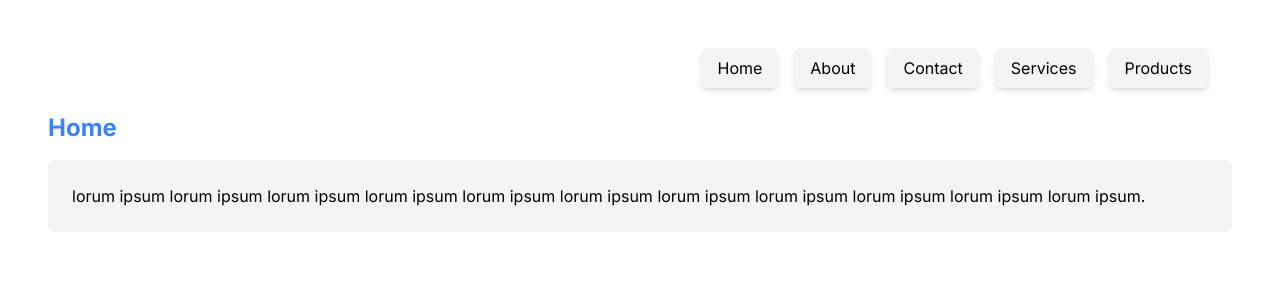
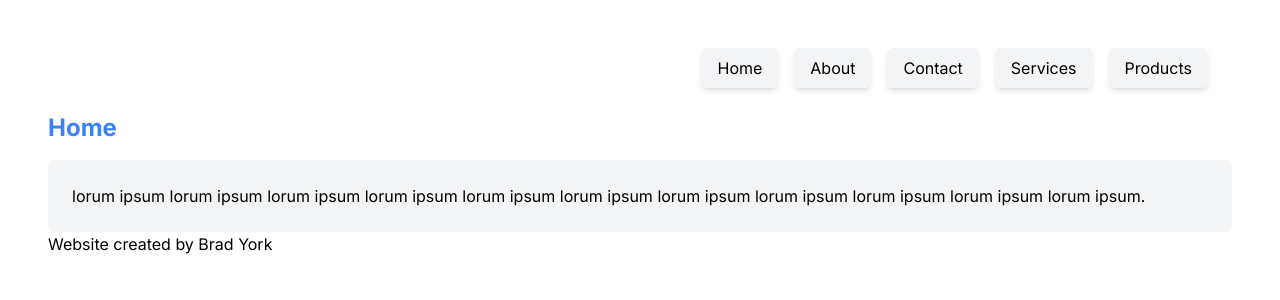
Before and after one commit to BioClonerzz/31FINAL, a Next.js app: page / in a window 1280 px wide. Shown: the top 300 px of the page. Built offline with nearby package versions, Linux system fonts and the light colour scheme.

Commit message:
add ownership name

```diff
--- a/src/app/page.js
+++ b/src/app/page.js
@@ -11,6 +11,7 @@ export default function Home() {
         <Navbar />
         <PageTitle title="Home" />
         <PageContent />
+        <p>Website created by Brad York</p>
       </div>
     </div>
   )
```
